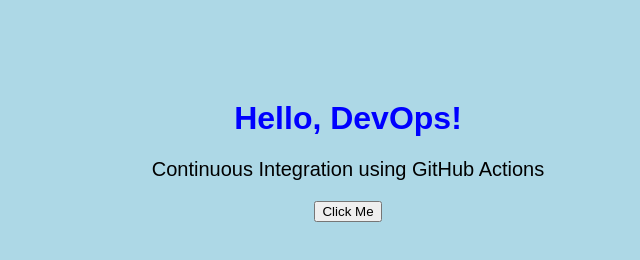
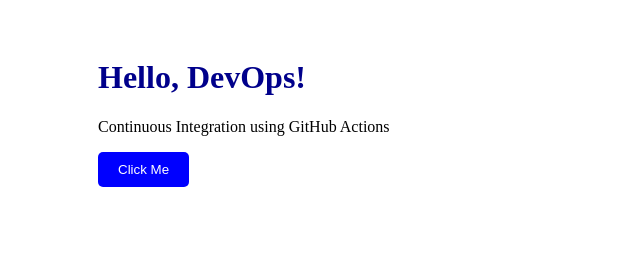
Before and after one commit to moulyanaik31-byte/web-helloworld-ci, a plain HTML site: page index.html in a window 1280 px wide. Shown: the whole page, without its empty margins (292-932 px from the left). Drawn offline with Linux system fonts and the light colour scheme.

Commit message:
Update style.css

```diff
--- a/style.css
+++ b/style.css
@@ -1,15 +1,36 @@
-body {
+bbody {
     background-color: lightblue;
     font-family: Arial, sans-serif;
     text-align: center;
-    margin-top: 100px;
+    padding: 50px;
+}
+
+.container {
+    background-color: white;
+    max-width: 500px;
+    margin: auto;
+    padding: 30px;
+    border-radius: 10px;
 }
 
 h1 {
-    color: blue;
+    color: darkblue;
 }
 
-p {
-    color: black;
-    font-size: 20px;
+button {
+    background-color: blue;
+    color: white;
+    padding: 10px 20px;
+    border: none;
+    border-radius: 5px;
+    cursor: pointer;
 }
+
+button:hover {
+    background-color: darkblue;
+}
+
+#message {
+    color: green;
+    font-weight: bold;
+}
```
